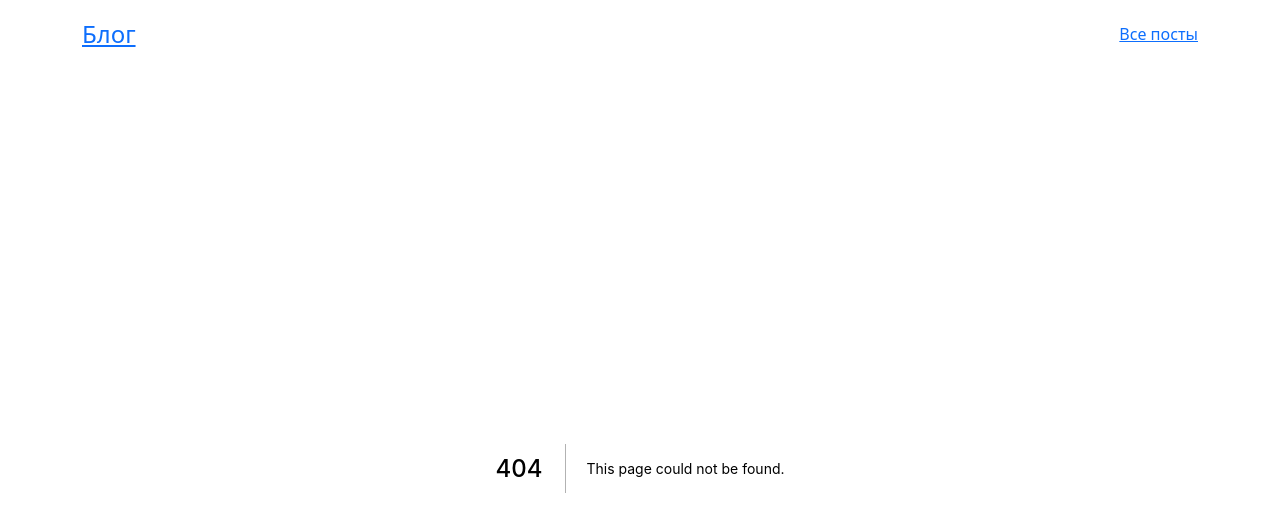
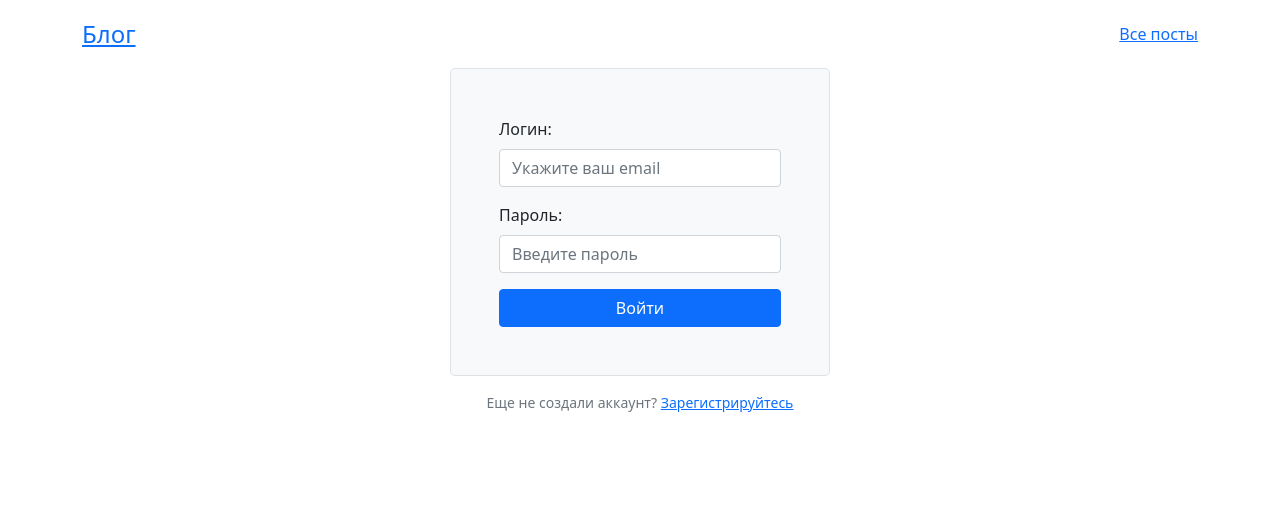
Before and after one commit to becasualle/softskillz, a Next.js app: page /sign-in in a window 1280 px wide. Before the commit this address had no page. Shown: the top 516 px of the page. Built offline with nearby package versions, Linux system fonts and the light colour scheme.

Commit message:
added pages for sign-up and sign-in

```diff
--- a/components/Login/index.js
+++ b/components/Login/index.js
@@ -1,6 +1,8 @@
 import axios from "axios";
 import { useRouter } from "next/router";
+import Link from "next/link";
 import { useState } from "react";
+import { Button, Form } from "react-bootstrap";
 
 const Login = () => {
   const [userData, setUserData] = useState({
@@ -26,19 +28,38 @@ const Login = () => {
     setUserData({ ...userData, [name]: value });
   };
   return (
-    <div>
-      <form onSubmit={handleSubmit}>
-        <label>
-          Email:
-          <input type="email" name="identifier" onChange={handleChange} />
-        </label>
-
-        <label>
-          Password:
-          <input type="password" name="password" onChange={handleChange} />
-        </label>
-        <button> Логин </button>
-      </form>
+    <div className="d-flex justify-content-center flex-column align-items-center">
+      <Form
+        onSubmit={handleSubmit}
+        className="p-4 p-md-5 border rounded-3 bg-light form-auth"
+      >
+        <Form.Group className="mb-3" controlId="formBasicEmail">
+          <Form.Label>Логин: </Form.Label>
+          <Form.Control
+            name="identifier"
+            type="email"
+            placeholder="Укажите ваш email"
+            onChange={handleChange}
+            value={userData.email}
+          />
+        </Form.Group>
+        <Form.Group className="mb-3" controlId="formBasicPassword">
+          <Form.Label>Пароль:</Form.Label>
+          <Form.Control
+            name="password"
+            type="password"
+            placeholder="Введите пароль"
+            onChange={handleChange}
+            value={userData.password}
+          />
+        </Form.Group>
+        <Button variant="primary" type="submit" className="w-100">
+          Войти
+        </Button>
+      </Form>
+      <p className="py-3 small text-muted">
+        Еще не создали аккаунт? <Link href="/sign-up">Зарегистрируйтесь</Link>
+      </p>
     </div>
   );
 };
--- /dev/null
+++ b/pages/sign-in.js
@@ -0,0 +1,7 @@
+import Login from "../components/Login";
+
+const SignIn = () => {
+  return <Login />;
+};
+
+export default SignIn;
--- a/pages/register.js
+++ b/pages/sign-up.js
@@ -1,7 +1,7 @@
 import RegisterComp from "../components/RegisterComp";
 
-const Register = () => {
+const SignUp = () => {
   return <RegisterComp />;
 };
 
-export default Register;
+export default SignUp;
--- a/styles/_base.scss
+++ b/styles/_base.scss
@@ -1,25 +1,3 @@
-// body {
-//   margin: unset;
-//   font-family: -apple-system, BlinkMacSystemFont, "Segoe UI", Roboto, Oxygen,
-//     Ubuntu, Cantarell, "Open Sans", "Helvetica Neue", sans-serif;
-//   line-height: 1.6;
-// }
-
-// * {
-//   box-sizing: border-box;
-// }
-
-// .container {
-//   margin: 0 auto;
-//   padding: 0 1rem;
-//   max-width: 800px;
-// }
-
-// a {
-//   color: inherit;
-//   text-decoration: unset;
-
-//   &:hover {
-//     text-decoration: underline;
-//   }
-// }
+.form-auth {
+  min-width: 380px;
+}
```
Also changed, not shown: components/RegisterComp/index.js (+32 -35 lines), pages/index.js (+5 -3 lines).
